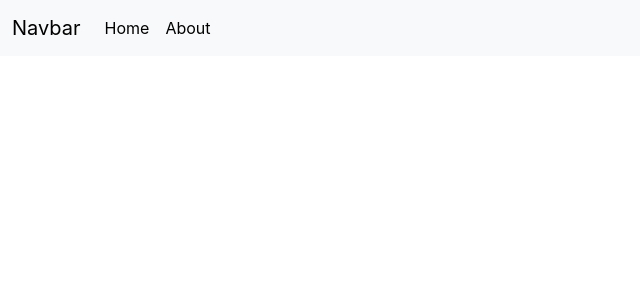
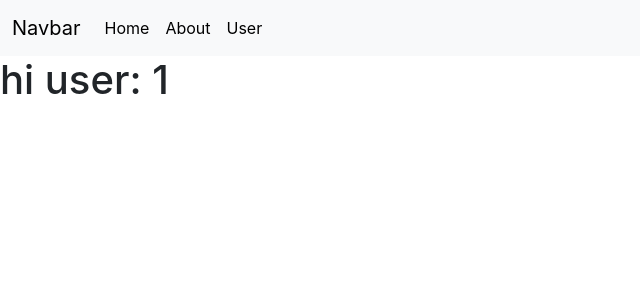
Before and after one commit to Shrikantj0794/React-practiceSet, a React (Create React App) app in the folder 23-reat-router/: page /User/1 in a window 1280 px wide. Before the commit this address had no page. Shown: the top 300 px of the page, without its empty margins (0-640 px from the left). Built offline with nearby package versions, Linux system fonts and the light colour scheme.

Commit message:
introduse params

```diff
--- a/23-reat-router/src/App.js
+++ b/23-reat-router/src/App.js
@@ -4,6 +4,7 @@ import './App.css';
 import Home from './Components/Home';
 import About from './Components/About';
 import Navbar from './Components/Navbar';
+import User from './Components/User';
 
 //import react router
 import {
@@ -21,6 +22,7 @@ function App() {
       <Route exact path="/" element={<Home name='Home'/>}/> {/* add props name*/}
       <Route exact path="/about" element={<About name='About'/>}/>
       <Route exact path="/Navbar" element={<Navbar/>}/>
+      <Route exact path="/User/:fname" element={<User/>}/>
     </Routes>
     </Router>
     </>
--- a/23-reat-router/src/Components/Navbar.js
+++ b/23-reat-router/src/Components/Navbar.js
@@ -10,7 +10,7 @@ const Navbar = () => {
 
 <nav class="navbar navbar-expand-lg bg-body-tertiary">
   <div class="container-fluid">
-    <a class="navbar-brand" href="#">Navbar</a>
+    <a class="navbar-brand" href="/">Navbar</a>
     <button class="navbar-toggler" type="button" data-bs-toggle="collapse" data-bs-target="#navbarSupportedContent" aria-controls="navbarSupportedContent" aria-expanded="false" aria-label="Toggle navigation">
       <span class="navbar-toggler-icon"></span>
     </button>
@@ -22,6 +22,9 @@ const Navbar = () => {
         <li class="nav-item">
           <Link class="nav-link active" aria-current="page" to="/about">About</Link>
         </li>
+        <li class="nav-item">
+          <Link class="nav-link active" aria-current="page" to="/user">User</Link>
+        </li>
       </ul>
     </div>
   </div>
--- /dev/null
+++ b/23-reat-router/src/Components/User.js
@@ -0,0 +1,13 @@
+import React from 'react'
+import { useParams } from 'react-router-dom';
+
+const User = () => {
+    const {fname} = useParams();
+  return (
+    <>
+      <h1>hi user: {fname}</h1>
+    </>
+  )
+}
+
+export default User
```
